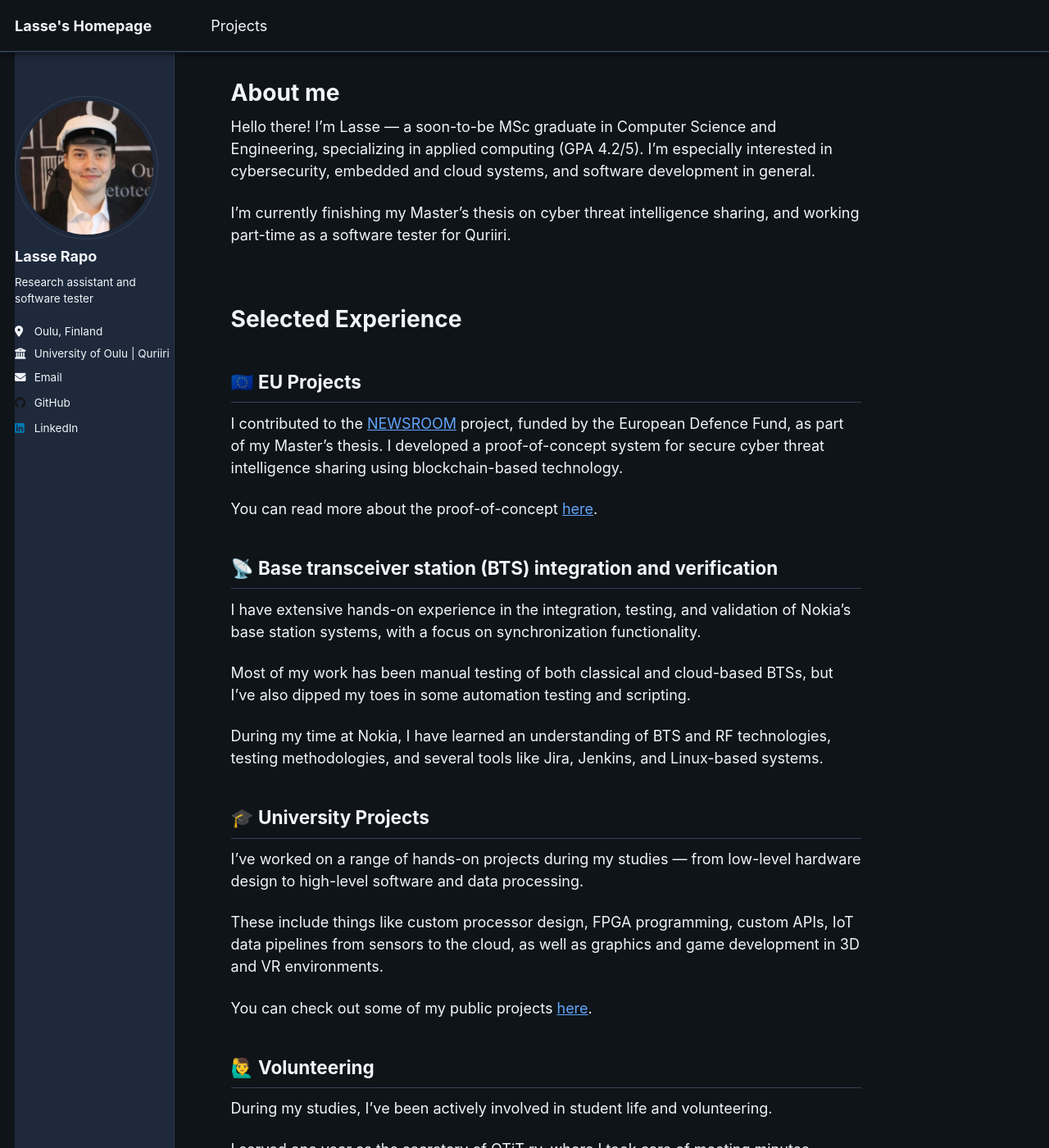
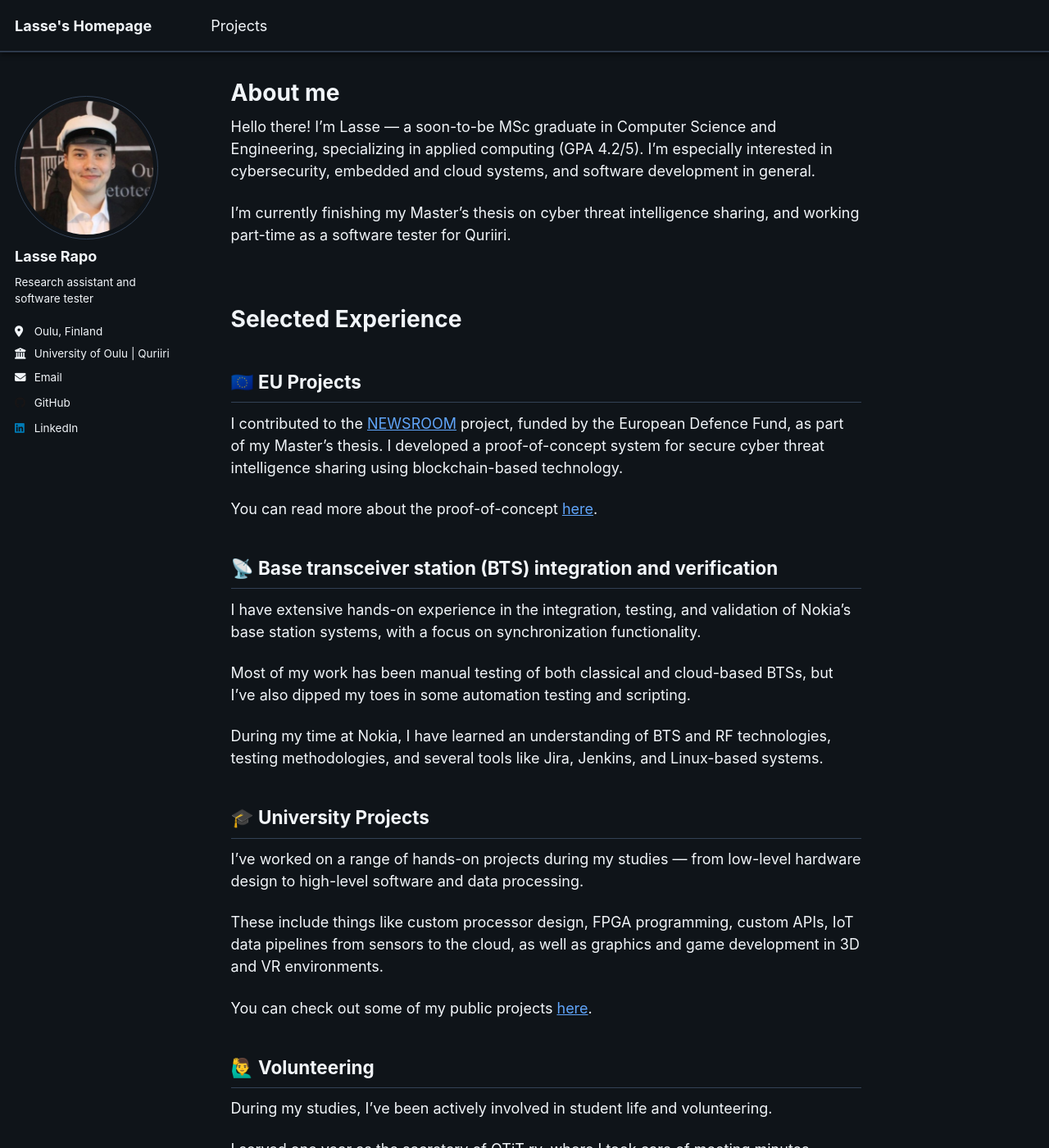
Before and after one commit to LasseRapo/lasserapo.github.io, a Jekyll site: the page built from _pages/about.md, in a window 1280 px wide and 1400 px high. Shown: the whole window at 82% size. Built offline with Jekyll 4.4.1, drawn with Linux system fonts in a browser that asks for light colours; a script that is not in the unit is left out.

Commit message:
Minor fixes

```diff
--- a/_sass/theme/_dark.scss
+++ b/_sass/theme/_dark.scss
@@ -84,7 +84,6 @@ html[data-theme="dark"], :root {
 
     /* Card and component styling */
     --card-background: #{$background-card};
-    --sidebar-background: #{$background-light};
     --masthead-background: #{$background};
 
     /* Border styling */
@@ -99,12 +98,6 @@ html[data-theme="dark"], :root {
     box-shadow: var(--box-shadow);
 }
 
-/* Enhanced sidebar styling */
-.sidebar {
-    background: var(--sidebar-background);
-    border-right: 1px solid var(--border-color-medium);
-}
-
 /* Enhanced page content styling */
 .page__content {
     background: var(--global-bg-color);
```
